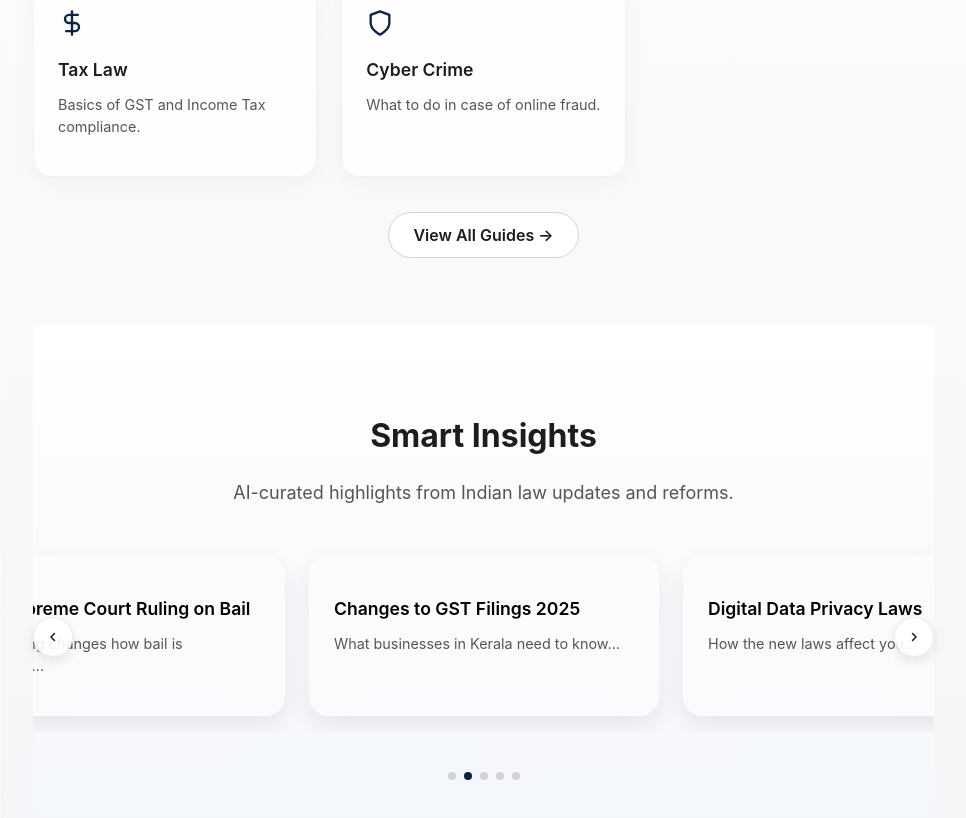
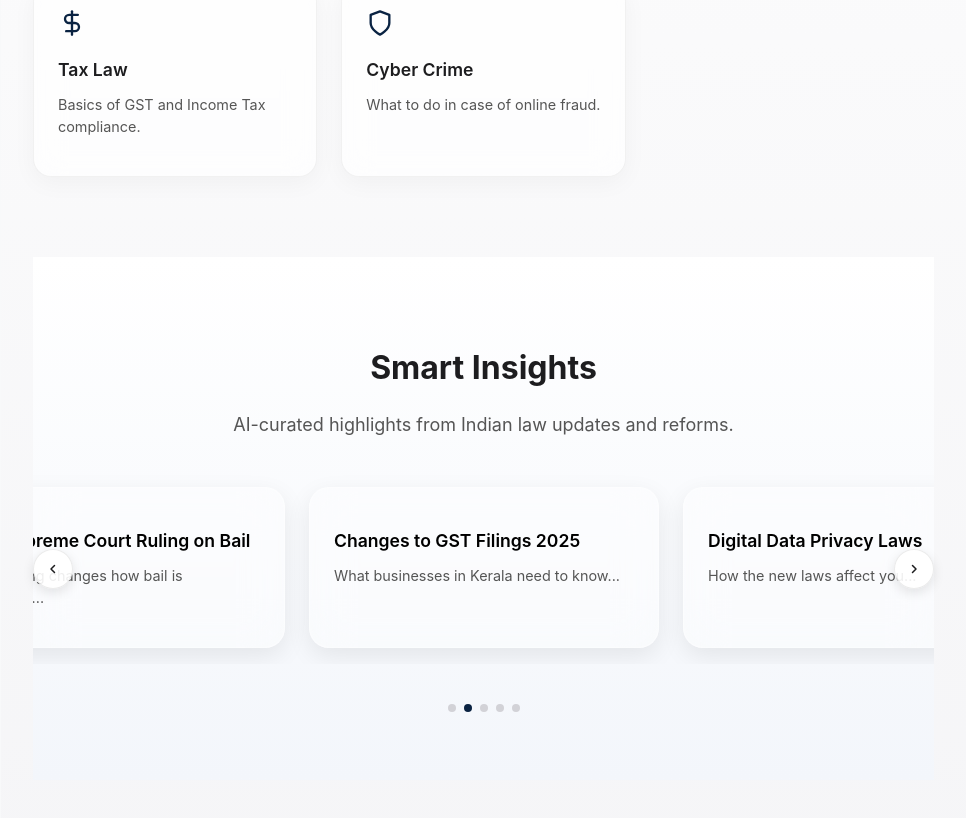
Before and after one commit to bussasurya/legallink, a React (Create React App) app in the folder frontend/: page /knowledge-hub in a window 1280 px wide. Shown: the part 930-1748 px from the top of the page, without its empty margins (282-1248 px from the left). Built offline with nearby package versions, Linux system fonts and the light colour scheme.

Commit message:
updated knowledgepage

```diff
--- a/frontend/src/pages/KnowledgeHubPage.js
+++ b/frontend/src/pages/KnowledgeHubPage.js
@@ -145,20 +145,7 @@ const KnowledgeHubPage = () => {
     const cardDescStyle = { fontSize: '0.9rem', color: '#555', lineHeight: '1.5' };
 
     // Button
-    const buttonContainerStyle = { textAlign: 'center' };
-    const buttonStyle = {
-        fontFamily: "-apple-system, BlinkMacSystemFont, 'SF Pro Text', 'Inter', sans-serif",
-        fontSize: '1rem',
-        fontWeight: '600',
-        padding: '0.75rem 1.5rem',
-        borderRadius: '999px',
-        border: '1px solid #d2d2d7',
-        background: '#fff',
-        color: '#1d1d1f',
-        cursor: 'pointer',
-        textDecoration: 'none',
-        transition: 'all 0.2s ease-in-out',
-    };
+
 
     // Insights Carousel
     const insightsSectionStyle = { background: 'linear-gradient(to bottom, #ffffff, #f3f6fb)', padding: '4rem 0', margin: '5rem 0' };
@@ -264,16 +251,7 @@ const KnowledgeHubPage = () => {
                             </Link>
                         ))}
                     </div>
-                    <div style={buttonContainerStyle}>
-                        <Link
-                            to="/guides"
-                            style={buttonStyle}
-                            onMouseOver={e => e.currentTarget.style.background = '#f5f5f7'}
-                            onMouseOut={e => e.currentTarget.style.background = '#fff'}
-                        >
-                            View All Guides →
-                        </Link>
-                    </div>
+
                 </section>
             </div>
 
```
